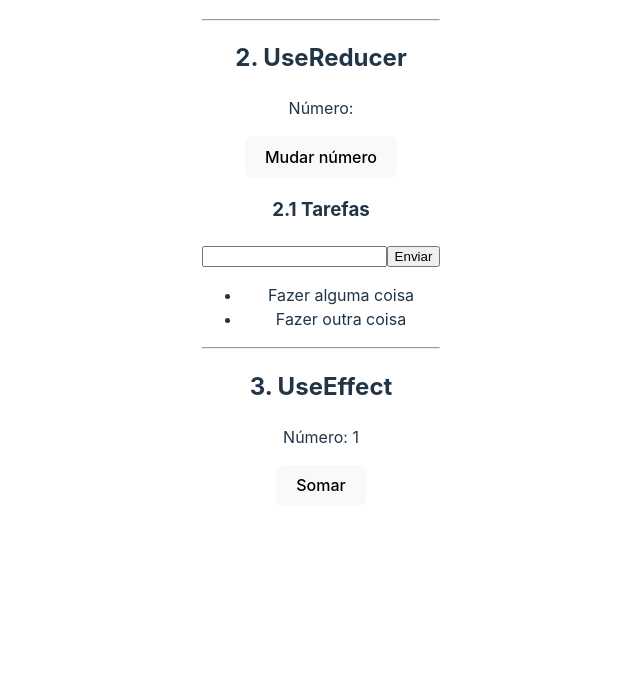
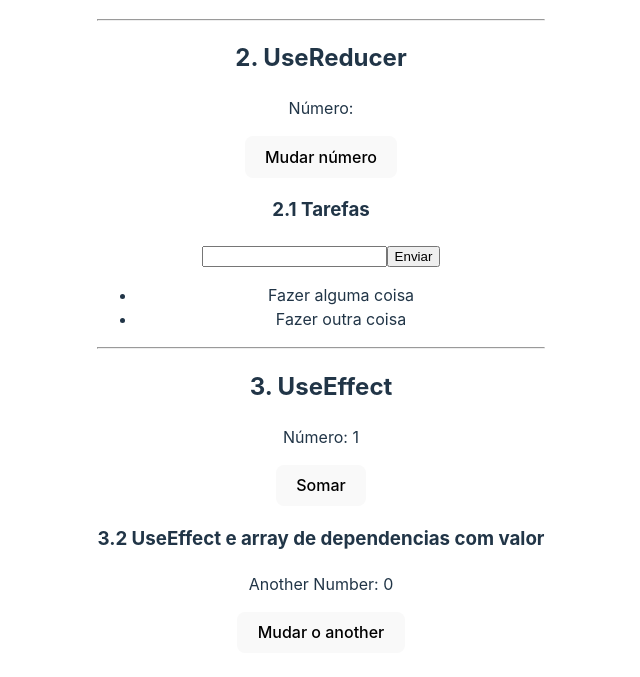
Before and after one commit to rafavanzele/HTML-CSS-JS-REACT-TYPE, a React (Vite) app in the folder REACT/9_HOOKS/reacthooks/: page / in a window 1280 px wide. Shown: the part 525-1202 px from the top of the page, without its empty margins (319-959 px from the left). Built offline with nearby package versions, Linux system fonts and the light colour scheme.

Commit message:
useeffect array de dependencias vazio / com valor

```diff
--- a/REACT/9_HOOKS/reacthooks/src/components/HookUseEffect.jsx
+++ b/REACT/9_HOOKS/reacthooks/src/components/HookUseEffect.jsx
@@ -12,11 +12,45 @@ const HookUseEffect = () => {
         setNumber(number + 1)
     }
 
+
+    // 3.1 USEEFFECT E ARRAY DE DEPENDENCIAS VAZIO
+    useEffect(() => {
+        console.log('Serei executado apenas uma vez')
+    }, [])
+
+
+    // 3.2 USEEFFECT E ARRAY DE DEPENDENCIAS COM VALOR
+    const [anotherNumber, setAnotherNumber] = useState(0)
+    useEffect(() => {
+        if(anotherNumber > 0) {
+            console.log('Sou executado apenas quando muda o anothernumber')
+        }
+
+    }, [anotherNumber])
+
+{/*
+    // 4 CLEANUP DO USEEFFECT
+    useEffect(() => {
+        const timer = setTimeout(() => {
+            console.log('Olá, mundo!')
+            setAnotherNumber(anotherNumber + 1)
+        }, 3000)
+
+        return() => clearTimeout(timer)
+    }, [anotherNumber])
+
+*/}
+
     return (
     <div>
         <h2>3. UseEffect</h2>
         <p>Número: {number}</p>
         <button onClick={changeSomething}>Somar</button>
+
+        {/* 3.2 USEEFFECT E ARRAY DE DEPENDENCIAS COM VALOR */}
+        <h3>3.2 UseEffect e array de dependencias com valor</h3>
+        <p>Another Number: {anotherNumber}</p>
+        <button onClick={() => setAnotherNumber(anotherNumber + 1)}>Mudar o another</button>
     </div>
   )
 }
```
